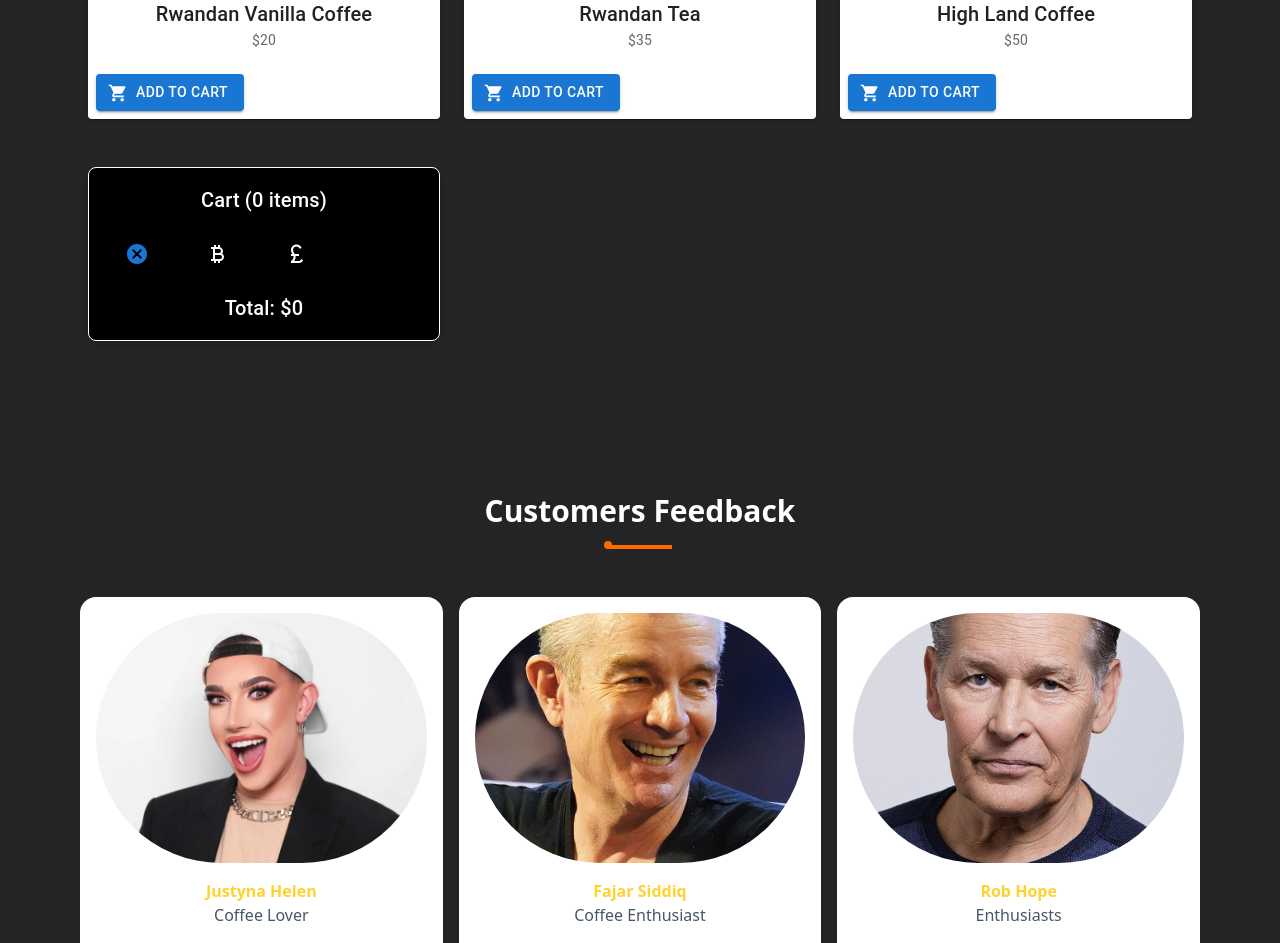
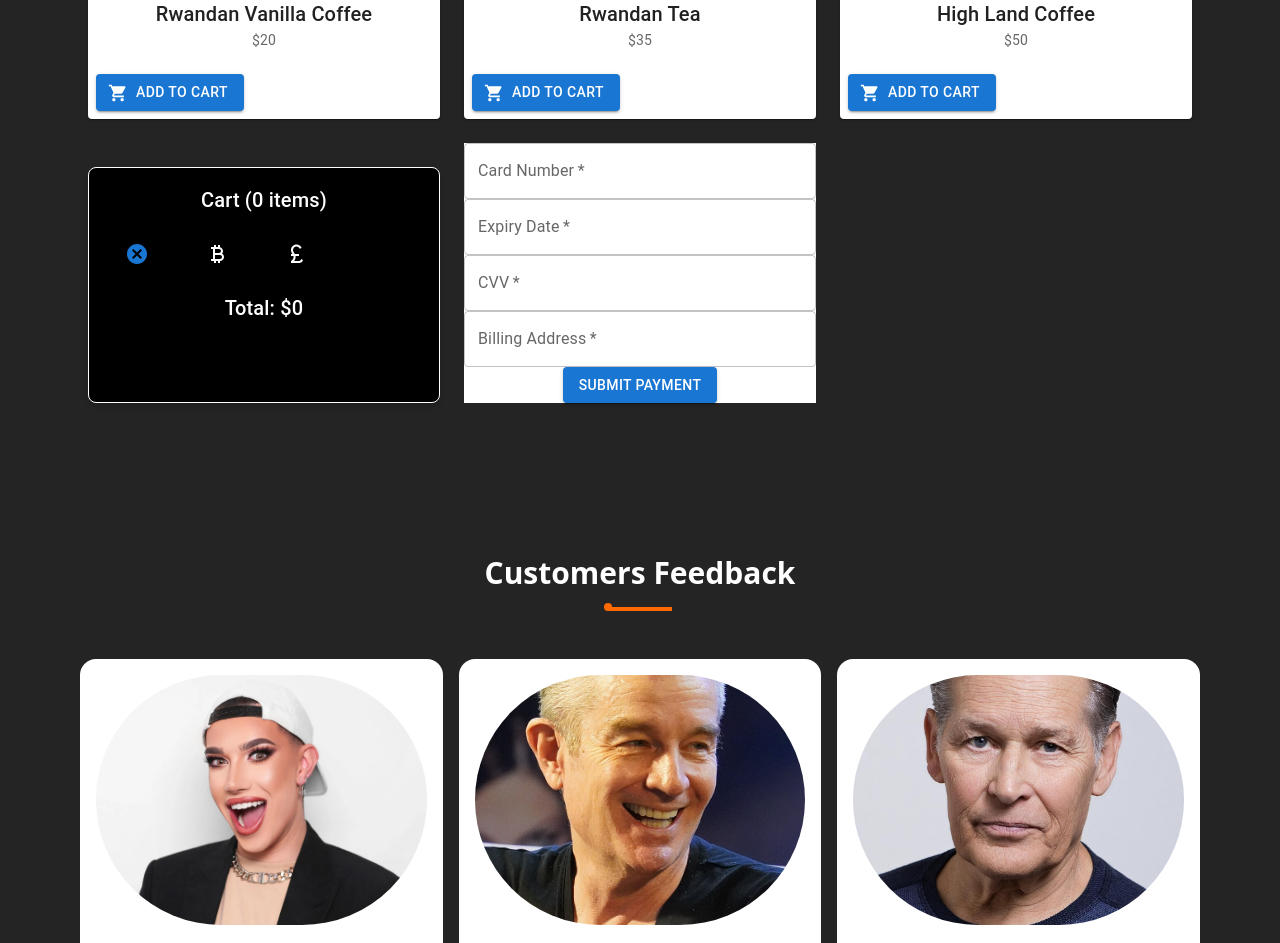
Before and after one commit to Leon-kings/coffee-app, a React (Vite) app: page / in a window 1280 px wide. Shown: the part 4601-5544 px from the top of the page. Built offline with nearby package versions, Linux system fonts and the light colour scheme.

Commit message:
changes on payments

```diff
--- /dev/null
+++ b/src/components/form/Payment.jsx
@@ -0,0 +1,71 @@
+/* eslint-disable no-unused-vars */
+import React, { useState } from "react";
+import { motion } from "framer-motion";
+import {
+  Card,
+  CardContent,
+  CardActions,
+  Typography,
+  Button,
+  TextField,
+} from "@mui/material";
+
+
+export const PaymentForm = ({ onPaymentSubmit }) => {
+  const [paymentDetails, setPaymentDetails] = useState({
+    cardNumber: "",
+    expiryDate: "",
+    cvv: "",
+    billingAddress: "",
+  });
+
+  const handleChange = (e) => {
+    const { name, value } = e.target;
+    setPaymentDetails({ ...paymentDetails, [name]: value });
+  };
+
+  const handleSubmit = (e) => {
+    e.preventDefault();
+    onPaymentSubmit(paymentDetails);
+  };
+
+  return (
+    <form onSubmit={handleSubmit} className="space-y-4 bg-white text-black dark:text-white dark:bg-black">
+      <TextField
+        fullWidth
+        label="Card Number"
+        name="cardNumber"
+        value={paymentDetails.cardNumber}
+        onChange={handleChange}
+        required
+      />
+      <TextField
+        fullWidth
+        label="Expiry Date"
+        name="expiryDate"
+        value={paymentDetails.expiryDate}
+        onChange={handleChange}
+        required
+      />
+      <TextField
+        fullWidth
+        label="CVV"
+        name="cvv"
+        value={paymentDetails.cvv}
+        onChange={handleChange}
+        required
+      />
+      <TextField
+        fullWidth
+        label="Billing Address"
+        name="billingAddress"
+        value={paymentDetails.billingAddress}
+        onChange={handleChange}
+        required
+      />
+      <Button type="submit" variant="contained" color="primary">
+        Submit Payment
+      </Button>
+    </form>
+  );
+};
--- a/src/components/product/ProductList.jsx
+++ b/src/components/product/ProductList.jsx
@@ -16,6 +16,7 @@ import {
   ShoppingCart,
 } from "@mui/icons-material";
 import { products } from "../../assets/data/assets";
+import { PaymentForm } from "../form/Payment";
 const ProductList = () => {
   const [cart, setCart] = useState([]);
 
@@ -146,6 +147,7 @@ const ProductList = () => {
             Total: ${calculateTotal()}
           </Typography>
         </motion.div>
+        <PaymentForm />
       </div>
     </>
   );
```
